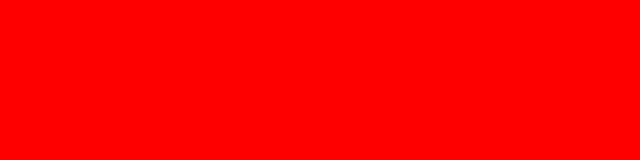
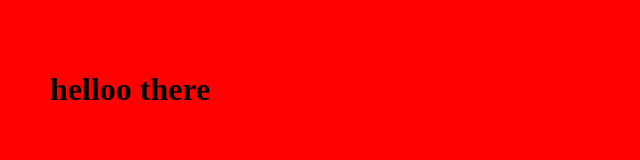
Before and after one commit to Kennedy-was-taken/git-one, a plain HTML site: page index.html in a window 1280 px wide. Shown: the whole page, without its empty margins (0-640 px from the left). Drawn offline with Linux system fonts and the light colour scheme.

Commit message:
added heade to body

```diff
--- a/index.html
+++ b/index.html
@@ -8,6 +8,6 @@
     <title>Document</title>
 </head>
 <body>
-
+    <h1>helloo there</h1>
 </body>
 </html>
```
